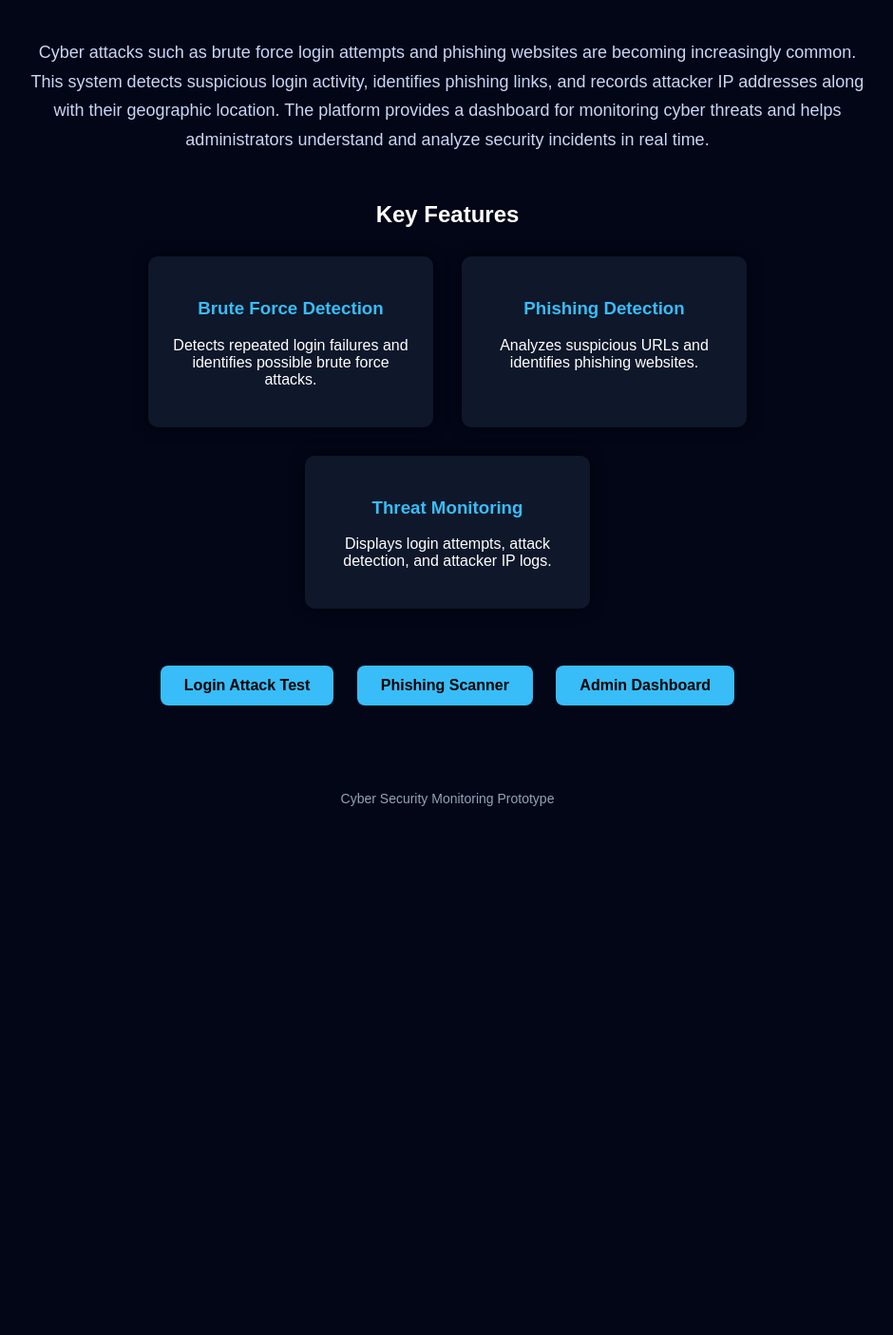
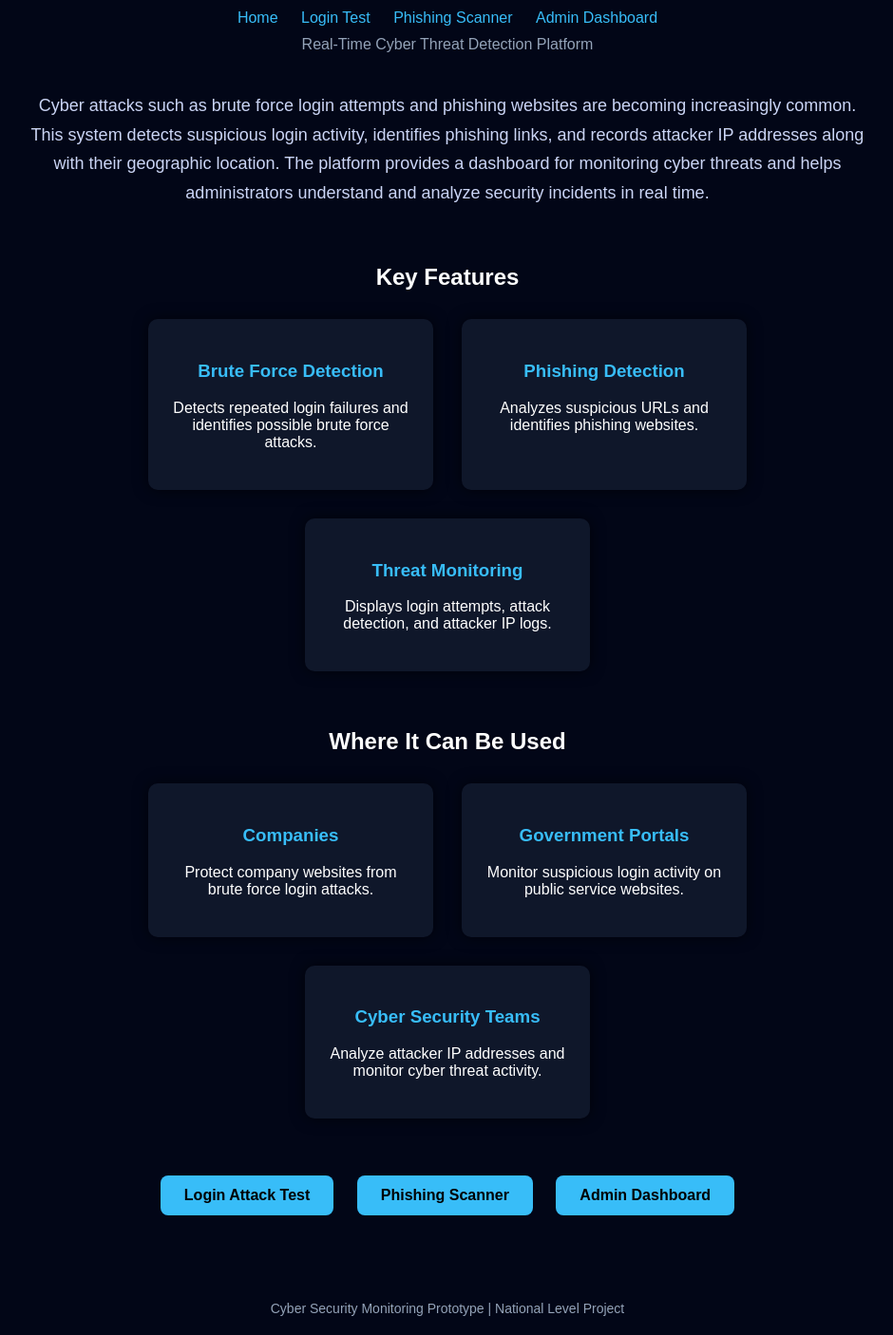
Before and after one commit to ayushbehere21-byte/cyber-attack-detection, a Flask app: page / in a window 1280 px wide. Shown: the part 98-1504 px from the top of the page at 95% size, without its empty margins (169-1109 px from the left). Before the commit the page ends 947 px from the top, so only its background shows below. Run offline with Flask 3, Linux system fonts and the light colour scheme.

Commit message:
Revise navigation, tagline, and footer in home.html
Updated navigation links and added a tagline for the AI Cyber Attack Detection & Monitoring System. Enhanced footer text to specify the project level.

```diff
--- a/templates/home.html
+++ b/templates/home.html
@@ -13,6 +13,8 @@ color:white;
 margin:0;
 }
 
+/* HEADER */
+
 .header{
 text-align:center;
 padding:30px;
@@ -21,12 +23,38 @@ font-weight:bold;
 border-bottom:1px solid #1e293b;
 }
 
+/* NAVIGATION */
+
+.nav{
+text-align:center;
+margin-top:10px;
+}
+
+.nav a{
+color:#38bdf8;
+margin:10px;
+text-decoration:none;
+font-size:16px;
+}
+
+/* TAGLINE */
+
+.tagline{
+text-align:center;
+color:#94a3b8;
+margin-top:10px;
+}
+
+/* MAIN CONTAINER */
+
 .container{
 width:70%;
 margin:auto;
 margin-top:40px;
 text-align:center;
 }
+
+/* DESCRIPTION */
 
 .description{
 font-size:18px;
@@ -35,9 +63,13 @@ color:#cbd5f5;
 margin-top:20px;
 }
 
+/* FEATURES */
+
 .features{
-margin-top:50px;
+margin-top:60px;
 }
+
+/* CARDS */
 
 .card-container{
 display:flex;
@@ -59,6 +91,8 @@ box-shadow:0 0 15px rgba(0,0,0,0.6);
 color:#38bdf8;
 }
 
+/* BUTTONS */
+
 .buttons{
 margin-top:50px;
 }
@@ -79,11 +113,14 @@ button:hover{
 background:#0ea5e9;
 }
 
+/* FOOTER */
+
 .footer{
 text-align:center;
 margin-top:80px;
 font-size:14px;
 color:#94a3b8;
+padding-bottom:20px;
 }
 
 </style>
@@ -96,6 +133,17 @@ color:#94a3b8;
 AI Cyber Attack Detection & Monitoring System
 </div>
 
+<div class="nav">
+<a href="/">Home</a>
+<a href="/login">Login Test</a>
+<a href="/phishing">Phishing Scanner</a>
+<a href="/admin">Admin Dashboard</a>
+</div>
+
+<p class="tagline">
+Real-Time Cyber Threat Detection Platform
+</p>
+
 <div class="container">
 
 <div class="description">
@@ -106,6 +154,8 @@ along with their geographic location. The platform provides a dashboard for moni
 and helps administrators understand and analyze security incidents in real time.
 
 </div>
+
+<!-- FEATURES -->
 
 <div class="features">
 
@@ -132,6 +182,35 @@ and helps administrators understand and analyze security incidents in real time.
 
 </div>
 
+<!-- USE CASES -->
+
+<div class="features">
+
+<h2>Where It Can Be Used</h2>
+
+<div class="card-container">
+
+<div class="card">
+<h3>Companies</h3>
+<p>Protect company websites from brute force login attacks.</p>
+</div>
+
+<div class="card">
+<h3>Government Portals</h3>
+<p>Monitor suspicious login activity on public service websites.</p>
+</div>
+
+<div class="card">
+<h3>Cyber Security Teams</h3>
+<p>Analyze attacker IP addresses and monitor cyber threat activity.</p>
+</div>
+
+</div>
+
+</div>
+
+<!-- BUTTONS -->
+
 <div class="buttons">
 
 <a href="/login"><button>Login Attack Test</button></a>
@@ -145,7 +224,7 @@ and helps administrators understand and analyze security incidents in real time.
 </div>
 
 <div class="footer">
-Cyber Security Monitoring Prototype
+Cyber Security Monitoring Prototype | National Level Project
 </div>
 
 </body>
```
